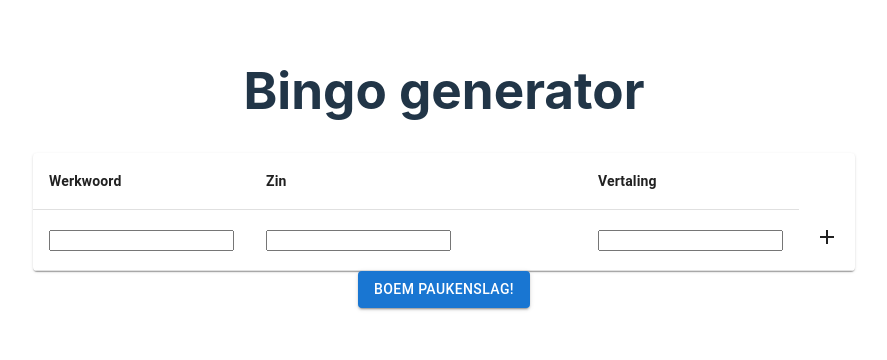
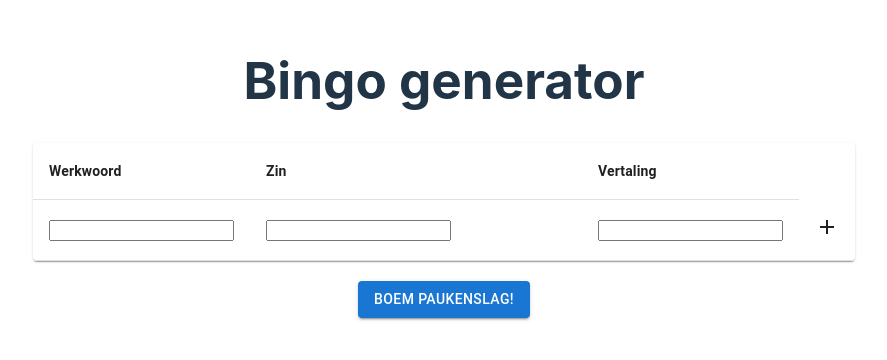
Before and after one commit to bgossele/bingo, a React (Vite) app in the folder bingo/: page / in a window 1280 px wide. Shown: the part 232-592 px from the top of the page, without its empty margins (196-1083 px from the left). Built offline with nearby package versions, Linux system fonts and the light colour scheme.

Commit message:
meer plek voor knop

```diff
--- a/bingo/src/App.tsx
+++ b/bingo/src/App.tsx
@@ -14,7 +14,7 @@ function App(): JSX.Element {
       </header>
       <BingoInputTabel />
       <div>
-        <Button variant="contained" color="primary" onClick={handleClick}>
+        <Button sx={{ marginTop: '20px' }} variant="contained" color="primary" onClick={handleClick}>
           Boem paukenslag!
         </Button>
       </div>
```
